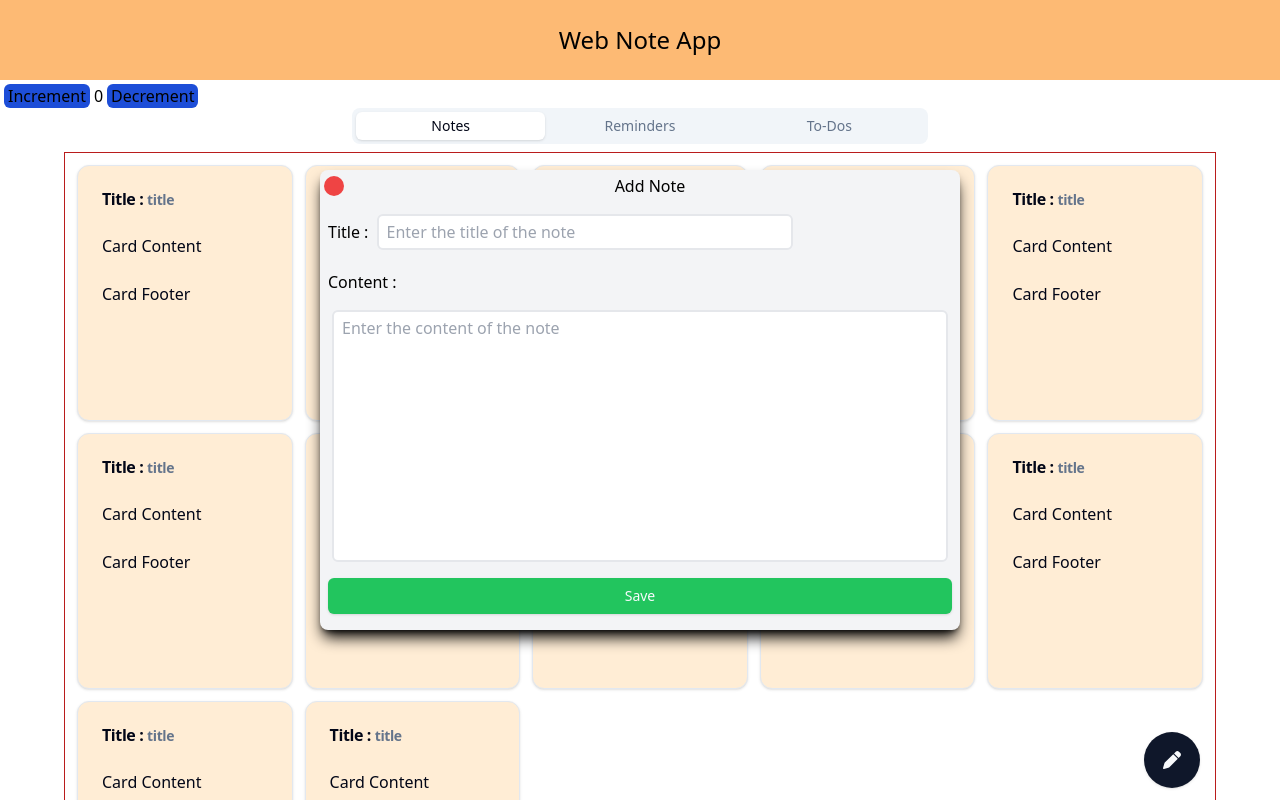
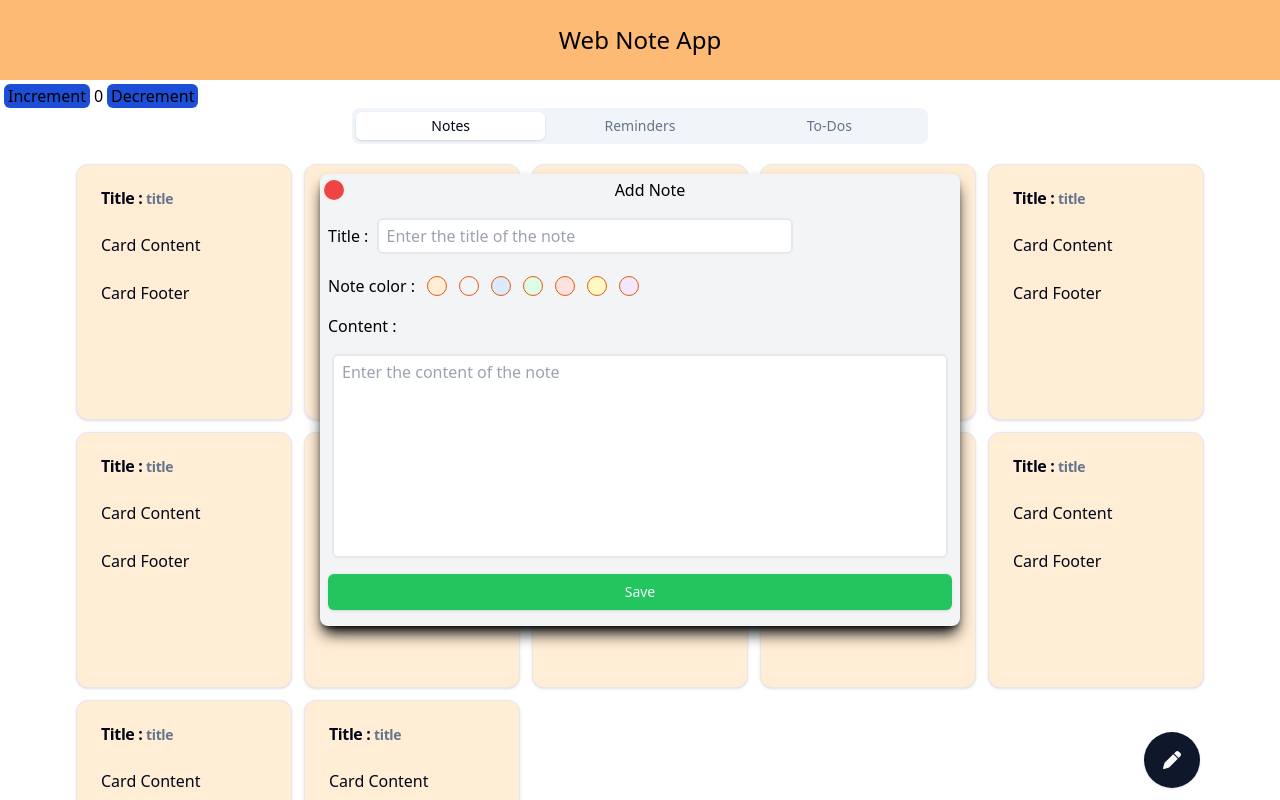
Before and after one commit to AlirezaHmami/web-note, a React (Vite) app: page / in a window 1280 px wide. Both pictures are taken after a click on the button 1172 px from the left and 760 px from the top of the page. Shown: the top 800 px of the page. Built offline with nearby package versions, Linux system fonts and the light colour scheme.

Commit message:
note modal improved

```diff
--- a/src/Components/ModalNote.tsx
+++ b/src/Components/ModalNote.tsx
@@ -21,13 +21,24 @@ function ModalNote({ onClose }: { onClose: () => void }) {
           />
         </span>
 
-
+        <div className="flex items-center">
+          <label className="mr-3">Note color :</label>
+          <div className="flex space-x-3">
+            <div className="bg-orange-100 hover:bg-orange-300 w-5 h-5 rounded-full border border-orange-600 cursor-pointer"></div>
+            <div className="bg-gray-100 hover:bg-gray-300 w-5 h-5 rounded-full border border-orange-600 cursor-pointer"></div>
+            <div className="bg-blue-100 hover:bg-blue-300 w-5 h-5 rounded-full border border-orange-600 cursor-pointer"></div>
+            <div className="bg-green-100 hover:bg-green-300 w-5 h-5 rounded-full border border-orange-600 cursor-pointer"></div>
+            <div className="bg-red-100 hover:bg-red-300 w-5 h-5 rounded-full border border-orange-600 cursor-pointer"></div>
+            <div className="bg-yellow-100 hover:bg-yellow-300 w-5 h-5 rounded-full border border-orange-600 cursor-pointer"></div>
+            <div className="bg-purple-100 hover:bg-purple-300 w-5 h-5 rounded-full border border-orange-600 cursor-pointer"></div>
+          </div>
+        </div>
 
         <label htmlFor="content">Content :</label>
         <textarea
           id="content"
           className="resize-none outline-none  border-gray-200 border-2 rounded-md py-1 px-2 m-1 focus:border-0  focus:ring-2 ring-gray-700"
-          rows={10}
+          rows={8}
           cols={50}
           name="content"
           placeholder="Enter the content of the note"
--- a/src/Views/Notes.tsx
+++ b/src/Views/Notes.tsx
@@ -8,7 +8,7 @@ function Notes({ onClick }: { onClick: () => void }) {
   const tmepNotes = [1, 2, 3, 4, 5, 6, 7, 8, 9, 10, 11, 12];
 
   return (
-    <div className="grid grid-cols-5 gap-3 w-full border border-red-700 p-3 relative">
+    <div className="grid grid-cols-5 gap-3 w-full p-3 relative">
       {tmepNotes.map((t) => (
         <NoteCardBox key={t} />
       ))}
```
